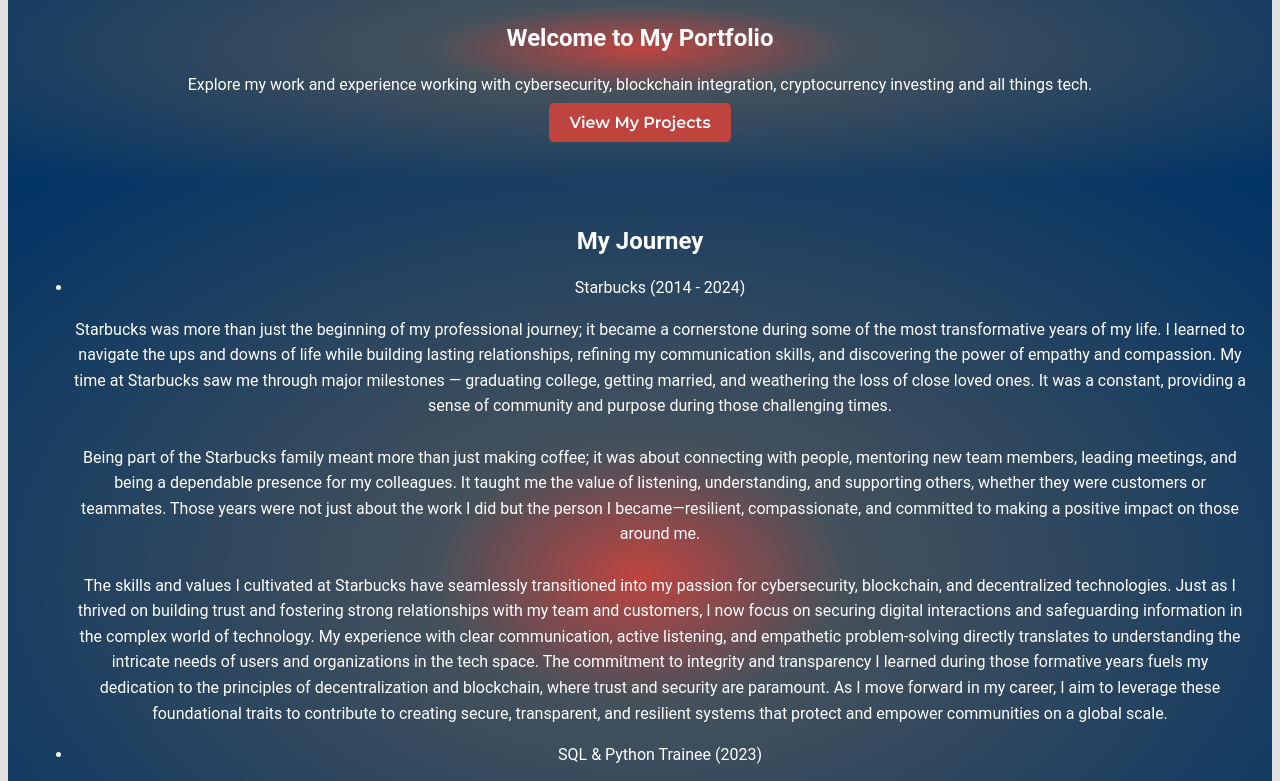
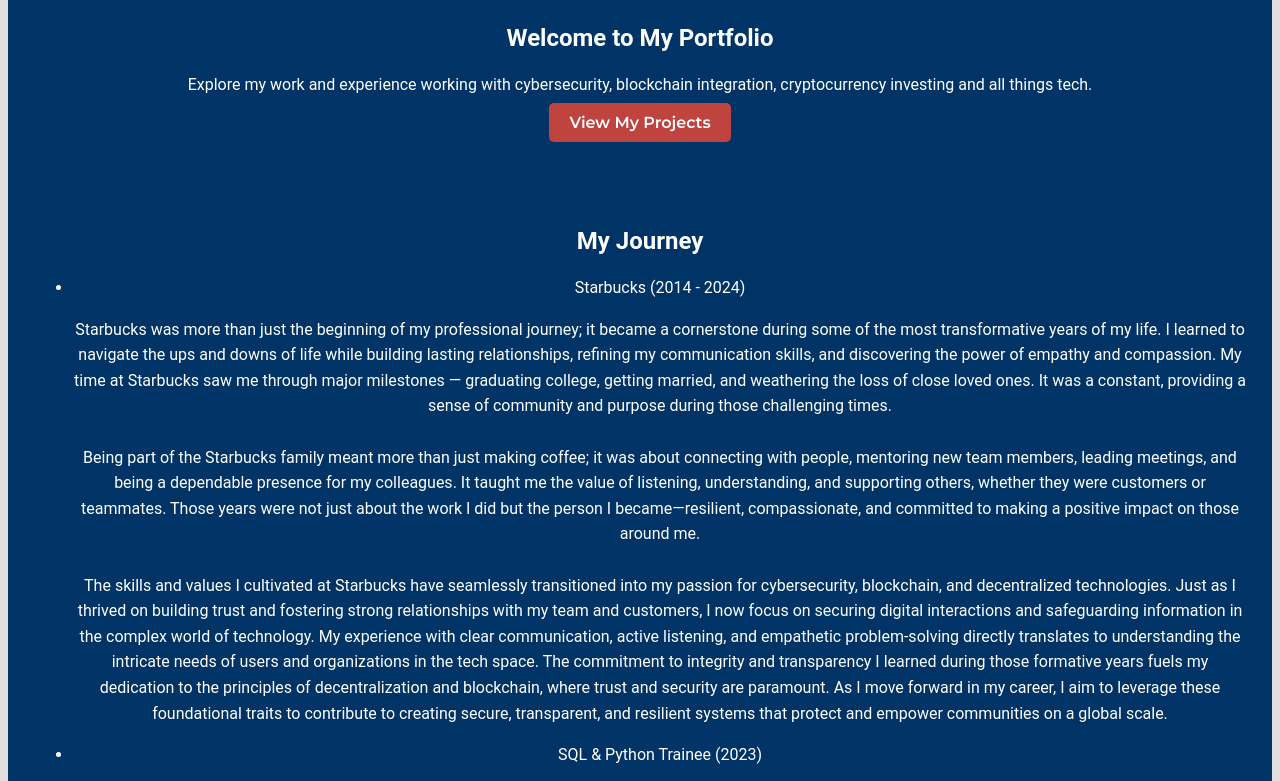
Before and after one commit to hthomas22/hthomas22.github.io, a plain HTML site: page index.html in a window 1280 px wide. Shown: the part 296-1077 px from the top of the page. Drawn offline with nearby package versions, Linux system fonts and the light colour scheme.

Commit message:
Update styles.css

```diff
--- a/styles.css
+++ b/styles.css
@@ -60,7 +60,7 @@ nav a {
 .hero {
     text-align: center;
     padding: 50px 20px;
-    background: radial-gradient(ellipse at center, #bf4440 0%, #45515B 23%, #003366 100%);
+    background: #003366;
     color: white; /* White text */
 }
 
@@ -90,7 +90,7 @@ nav a {
 .section {
     padding: 25px;
     color: white;
-    background: radial-gradient(ellipse at center, #bf4440 0%, #45515B 23%, #003366 100%);
+    background: #003366;
     min-height: 150px;
     text-align: center;
 }
```
